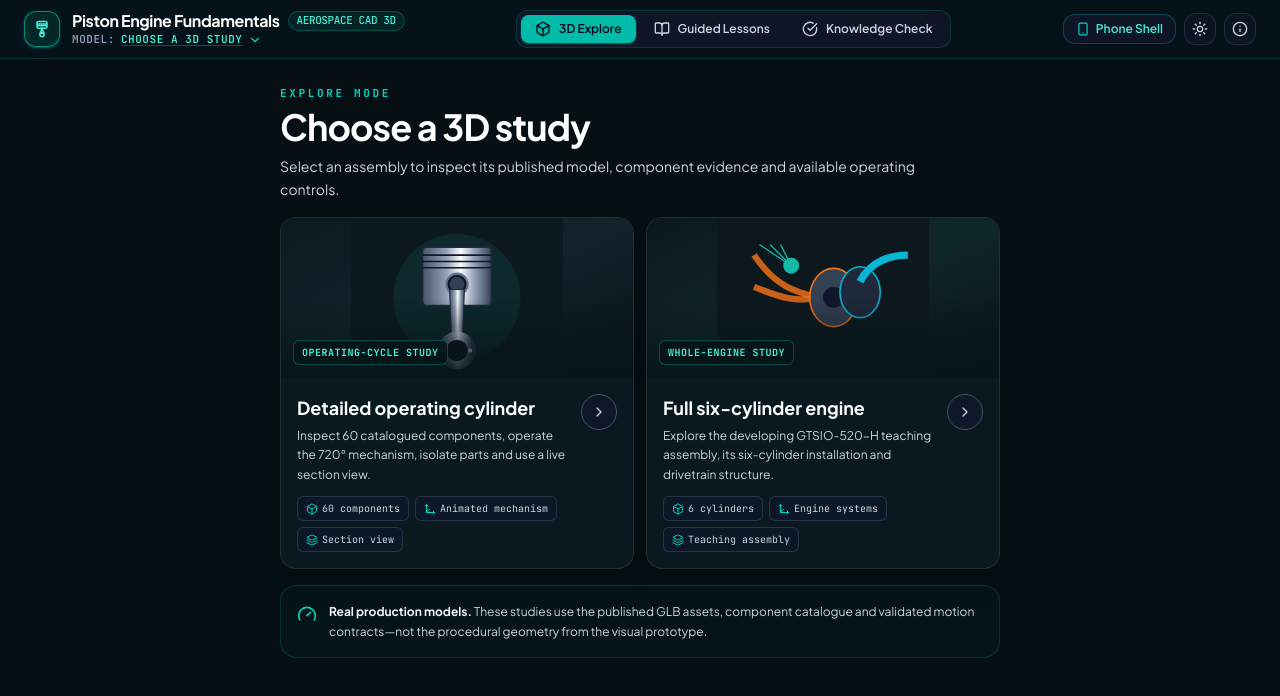
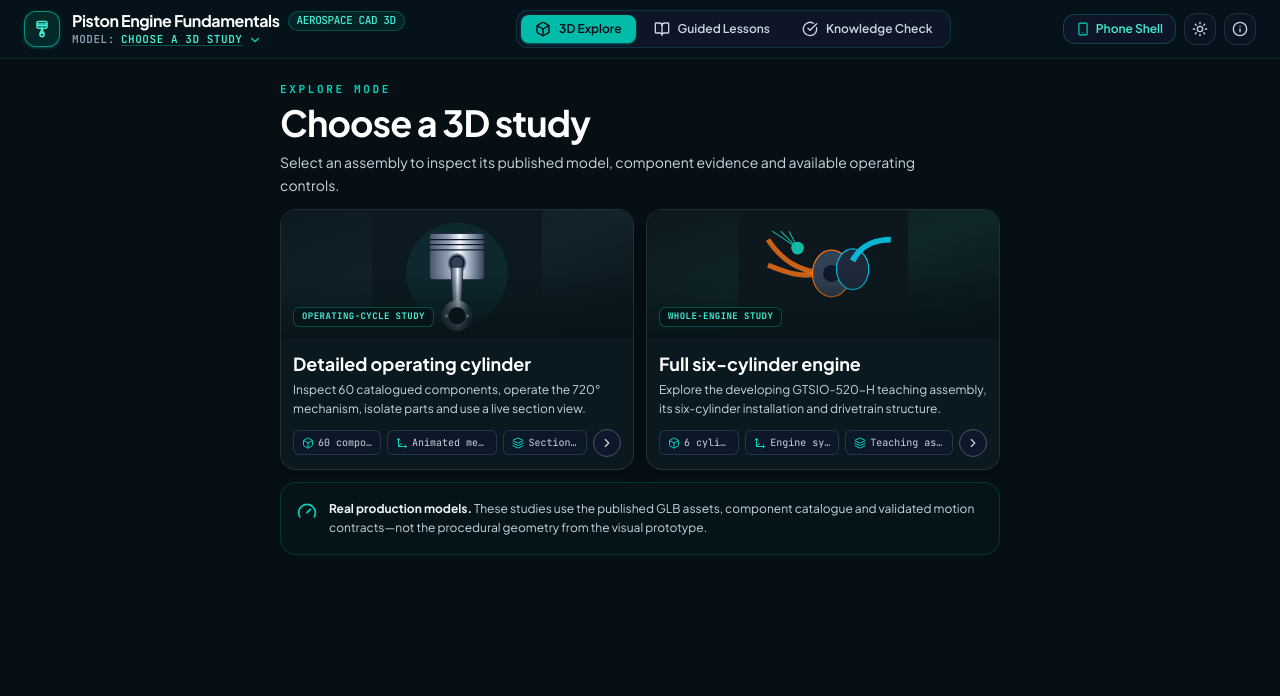
Before and after one commit to Gideonamani/4212PistonEngine, a React (Vite) app: page / in a window 1280 px wide. Shown: the top 696 px of the page. Built offline with nearby package versions, Linux system fonts and the light colour scheme.

Commit message:
Compact Explore model cards

```diff
--- a/src/components/ExploreView.tsx
+++ b/src/components/ExploreView.tsx
@@ -43,13 +43,13 @@ export const ExploreView: React.FC<ExploreViewProps> = ({
 }) => {
   if (!isViewerOpen) {
     return <div className="h-full w-full overflow-y-auto bg-[#061014] pb-24 text-slate-100">
-      <div className="mx-auto flex w-full max-w-3xl flex-col gap-4 px-4 pb-6 pt-5 sm:px-6">
+      <div className="mx-auto flex w-full max-w-3xl flex-col gap-3 px-4 pb-5 pt-4 sm:px-6">
         <div><span className="font-mono text-[11px] font-bold tracking-[0.24em] text-teal-400">EXPLORE MODE</span><h1 className="mt-1 text-3xl font-bold tracking-tight text-white sm:text-4xl">Choose a 3D study</h1><p className="mt-2 max-w-2xl text-sm leading-relaxed text-slate-300">Select an assembly to inspect its published model, component evidence and available operating controls.</p></div>
         <div className="grid gap-3 sm:grid-cols-2">
-          {models.map((model) => <button key={model.id} onClick={() => onSelectModel(model.name)} className="group overflow-hidden rounded-2xl border border-white/10 bg-[#09191f] text-left shadow-xl transition hover:border-teal-400/50 hover:-translate-y-0.5">
-            <div className="relative h-40 overflow-hidden border-b border-white/5 bg-slate-950"><VisualIllustration type={model.imageType} className="h-full w-full transition duration-300 group-hover:scale-[1.03]" /><div className="absolute inset-0 bg-gradient-to-t from-[#07151a] via-transparent to-transparent" /><span className="absolute bottom-3 left-3 rounded-md border border-teal-400/30 bg-[#061418]/90 px-2 py-1 font-mono text-[10px] font-bold tracking-wider text-teal-300">{model.eyebrow}</span></div>
-            <div className="p-4"><div className="flex items-start justify-between gap-3"><div><h2 className="text-lg font-bold text-white group-hover:text-teal-300">{model.name}</h2><p className="mt-1 text-xs leading-relaxed text-slate-300">{model.description}</p></div><span className="flex h-9 w-9 shrink-0 items-center justify-center rounded-full border border-slate-600 bg-slate-900 text-slate-300 group-hover:border-teal-400 group-hover:text-teal-300"><ChevronRight className="h-4 w-4" /></span></div>
-              <div className="mt-3 flex flex-wrap gap-1.5">{model.badges.map((badge, index) => <span key={badge} className="inline-flex items-center gap-1 rounded-md border border-slate-700/70 bg-slate-900/70 px-2 py-1 font-mono text-[10px] text-slate-300">{index === 0 ? <Box className="h-3 w-3 text-teal-400" /> : index === 1 ? <Move3D className="h-3 w-3 text-teal-400" /> : <Layers3 className="h-3 w-3 text-teal-400" />}{badge}</span>)}</div>
+          {models.map((model) => <button key={model.id} onClick={() => onSelectModel(model.name)} className="group overflow-hidden rounded-2xl border border-white/10 bg-[#09191f] text-left shadow-lg transition hover:-translate-y-0.5 hover:border-teal-400/50">
+            <div className="relative h-28 overflow-hidden border-b border-white/5 bg-slate-950 sm:h-32"><VisualIllustration type={model.imageType} className="h-full w-full transition duration-300 group-hover:scale-[1.03]" /><div className="absolute inset-0 bg-gradient-to-t from-[#07151a] via-transparent to-transparent" /><span className="absolute bottom-2.5 left-3 rounded-md border border-teal-400/30 bg-[#061418]/90 px-2 py-0.5 font-mono text-[9px] font-bold tracking-wider text-teal-300">{model.eyebrow}</span></div>
+            <div className="p-3"><h2 className="text-base font-bold text-white group-hover:text-teal-300 sm:text-lg">{model.name}</h2><p className="mt-0.5 line-clamp-2 text-[11px] leading-relaxed text-slate-300 sm:text-xs">{model.description}</p>
+              <div className="mt-2.5 flex min-w-0 items-center gap-1.5 max-[370px]:flex-wrap">{model.badges.map((badge, index) => <span key={badge} title={badge} className="inline-flex min-w-0 items-center gap-1 rounded-md border border-slate-700/70 bg-slate-900/70 px-1.5 py-1 font-mono text-[9px] text-slate-300 sm:px-2 sm:text-[10px]">{index === 0 ? <Box className="h-3 w-3 shrink-0 text-teal-400" /> : index === 1 ? <Move3D className="h-3 w-3 shrink-0 text-teal-400" /> : <Layers3 className="h-3 w-3 shrink-0 text-teal-400" />}<span className="truncate">{badge}</span></span>)}<span className="ml-auto flex h-7 w-7 shrink-0 items-center justify-center rounded-full border border-slate-600 bg-slate-900 text-slate-300 group-hover:border-teal-400 group-hover:text-teal-300"><ChevronRight className="h-3.5 w-3.5" /></span></div>
             </div>
           </button>)}
         </div>
```
